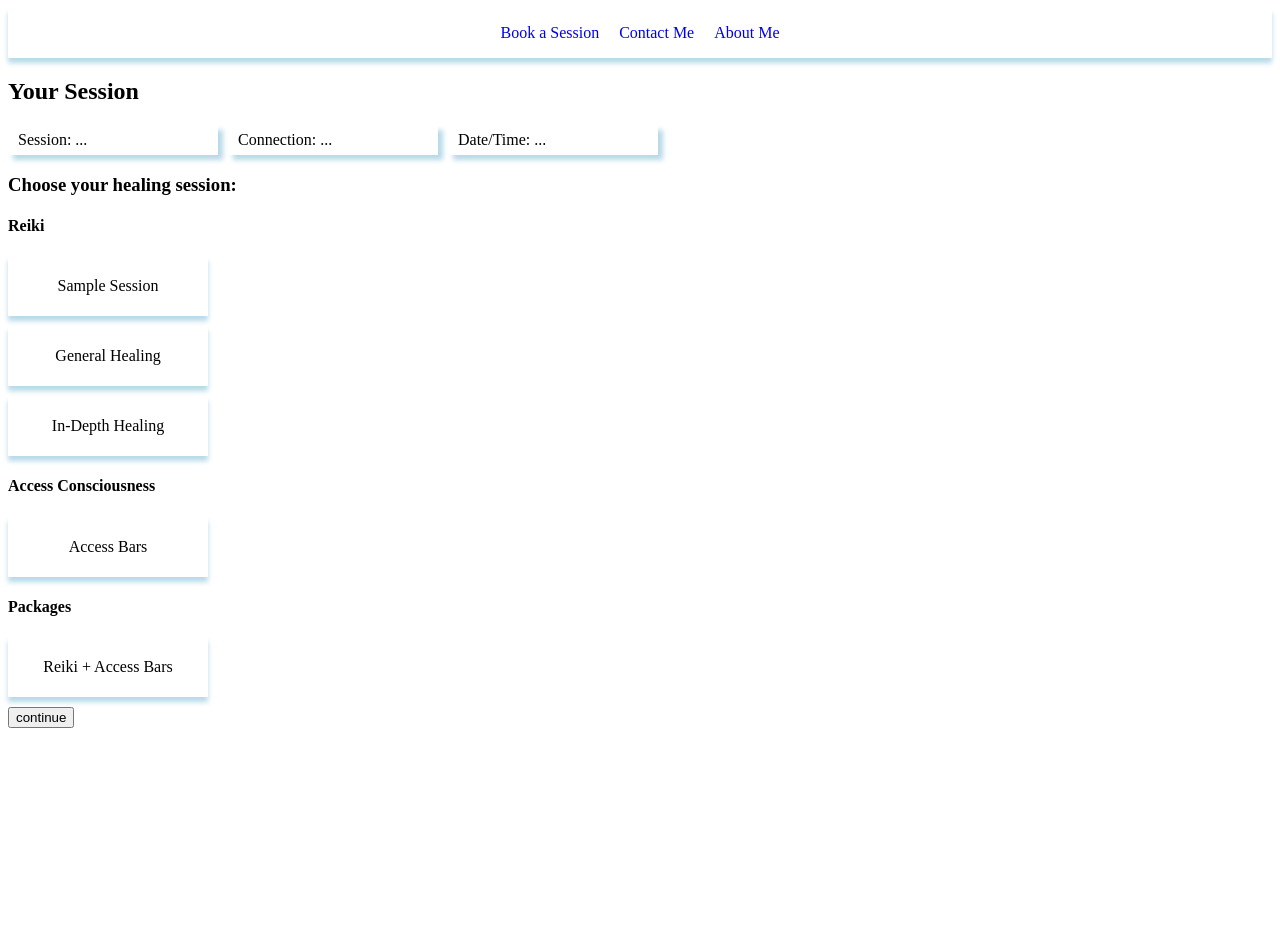
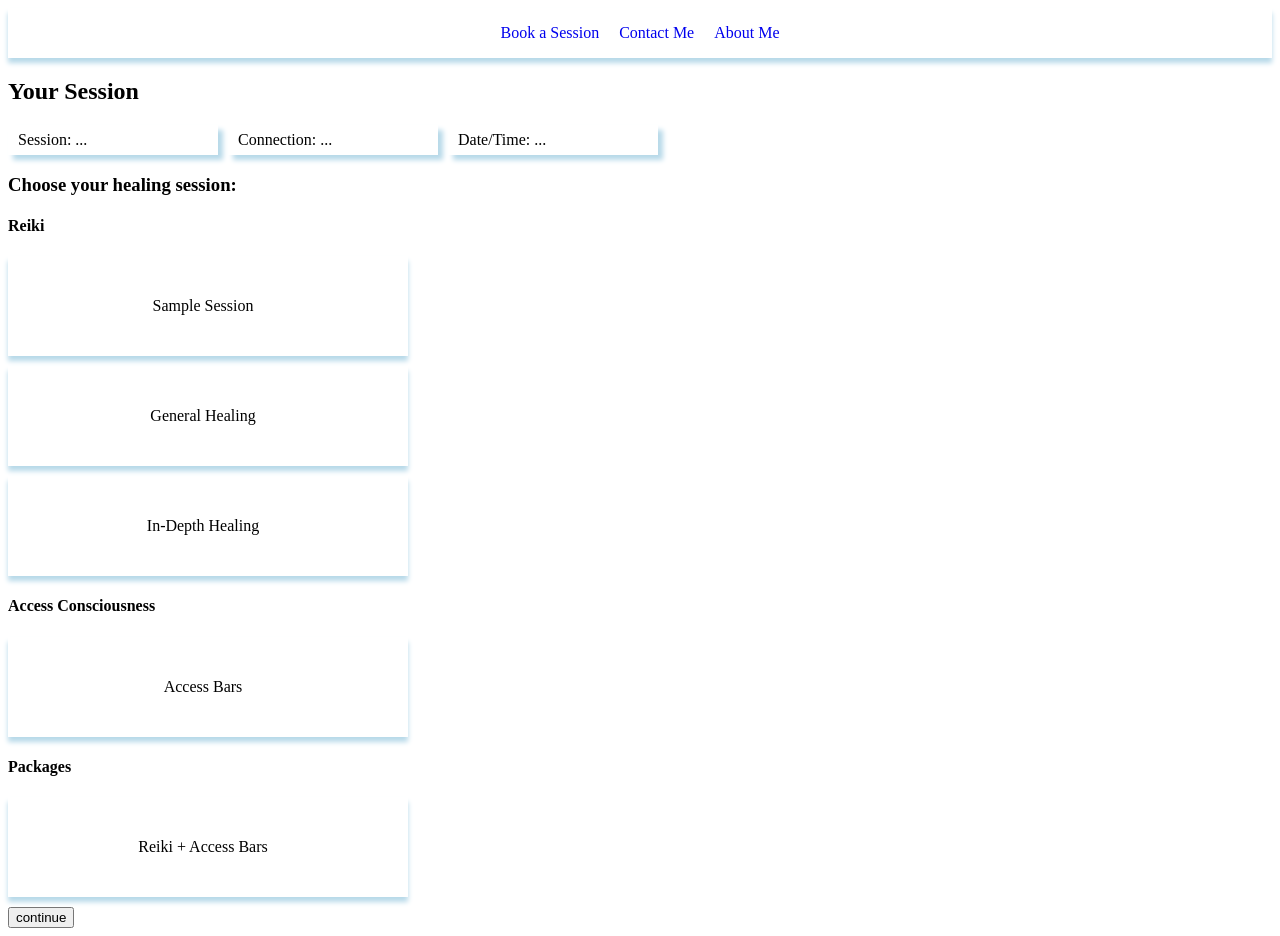
Before and after one commit to kimcodesjs/serenity-ignited, a React app: page /booking in a window 1280 px wide. Before the commit the page ends 800 px from the top, so only its background shows below. Built offline with nearby package versions, Linux system fonts and the light colour scheme.

Commit message:
add currency formatter. read opt description/price

```diff
--- a/src/Booking/OptionCard.js
+++ b/src/Booking/OptionCard.js
@@ -6,8 +6,8 @@ const useStyles = createUseStyles({
         display: 'flex',
         justifyContent: 'center',
         alignItems: 'center',
-        width: '200px',
-        height: '60px',
+        width: '400px',
+        height: '100px',
         marginBottom: '10px',
         '-webkit-box-shadow': '0px 5px 5px #b7d9e9',
         '-moz-box-shadow': '0px 1px 1px #b7d9e9',
@@ -23,22 +23,46 @@ const useStyles = createUseStyles({
         display: 'flex',
         justifyContent: 'center',
         alignItems: 'center',
-        width: '200px',
-        height: '60px',
+        width: '400px',
+        height: '100px',
         marginBottom: '10px',
         '-webkit-box-shadow': '0px 5px 5px #0248ea',
             '-moz-box-shadow': '0px 5px 5px #0248ea',
         cursor: 'pointer',
         userSelect: 'none'
+    },
+    id: {
+        margin: '10px'
+    },
+    description: {
+        marginRight: '10px'
+    },
+    price: {
+        marginRight: '10px'
     }
 })
 
-const OptionCard = ({ option, onClick, active }) => {
+const OptionCard = ({ option, setActive, active}) => {
 
     let classes = useStyles()
 
+    const onClick = () => {
+        setActive(option.id)
+    }
+
+    const currencyFormatter = new Intl.NumberFormat('en-US', {
+        style: 'currency',
+        currency: 'USD',
+        minimumFractionDigits: 2,
+        maximumFractionDigits: 2
+    })
+
     return (
-        <div onClick={onClick} className={ active ? classes.activeOption : classes.option} id={option.id}>{option.id}</div>
+        <div onClick={onClick} className={ active ? classes.activeOption : classes.option} id={option.id}>
+            <div className={classes.id}>{option.id}</div>
+            <div className={classes.description}>{option.description}</div>
+            {option.price ? <div className={classes.price}>{currencyFormatter.format(option.price)}</div> : null}
+        </div>
     )
 }
 
```
